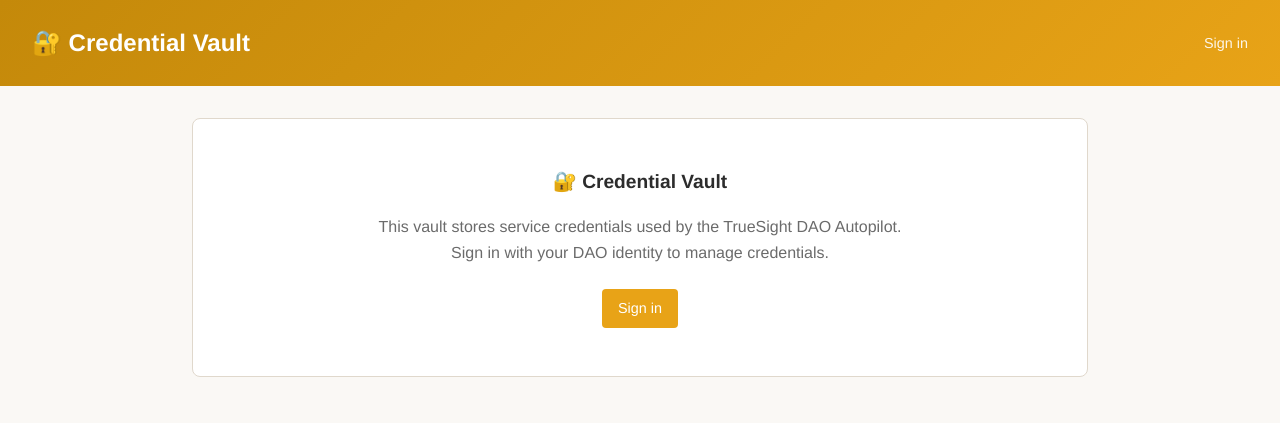
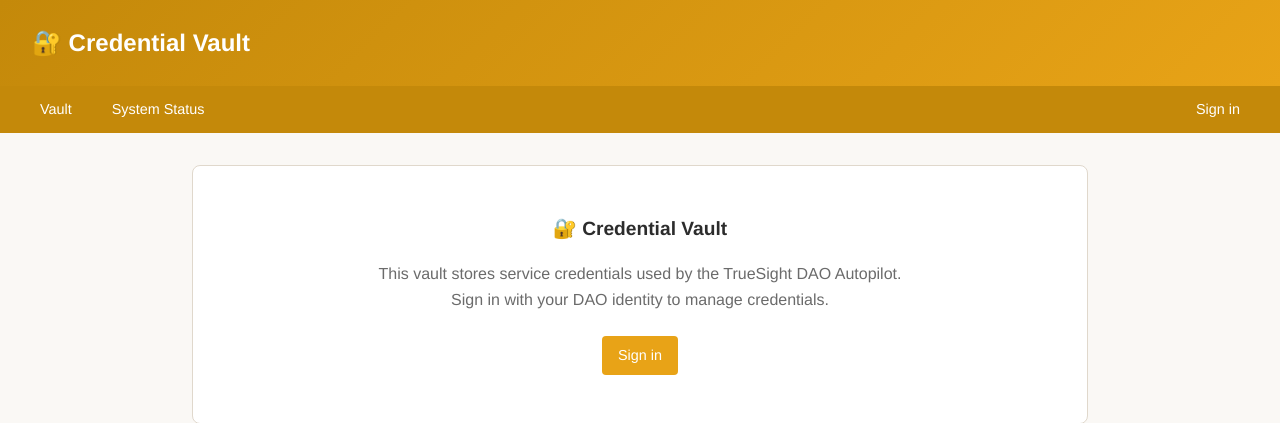
Before and after one commit to TrueSightDAO/truesight_autopilot, a FastAPI app: page /vault in a window 1280 px wide. Shown: the top 423 px of the page. Run offline with FastAPI, Linux system fonts and the light colour scheme; parts of the project's set-up code (start-up, migrations or seed data) failed here and were passed over; some libraries are stand-ins or nearby versions.

Commit message:
feat: add nav bar, system status page, and vault proxy in nginx

```diff
--- a/app/templates/vault/base.html
+++ b/app/templates/vault/base.html
@@ -127,6 +127,26 @@
             color: var(--text-muted);
         }
         .empty-state p { margin-bottom: 1rem; }
+        .nav-bar {
+            background: var(--saffron-dark);
+            padding: 0.5rem 2rem;
+            display: flex;
+            gap: 1.5rem;
+            align-items: center;
+        }
+        .nav-link {
+            color: white;
+            text-decoration: none;
+            font-size: 0.9rem;
+            font-weight: 500;
+            padding: 0.25rem 0.5rem;
+            border-radius: 3px;
+            transition: background 0.2s;
+        }
+        .nav-link:hover {
+            background: rgba(255,255,255,0.15);
+            text-decoration: none;
+        }
         .nudge-card {
             text-align: center;
             padding: 3rem 2rem;
@@ -147,15 +167,18 @@
                 {% else %}
                     <span class="badge badge-guest">Contributor</span>
                 {% endif %}
-                &middot;
-                <a href="/vault">Vault</a>
-                &middot;
-                <a href="/logout">Sign out</a>
-            {% else %}
-                <a href="/vault/login">Sign in</a>
             {% endif %}
         </div>
     </div>
+    <nav class="nav-bar">
+        <a href="/vault" class="nav-link">Vault</a>
+        <a href="/vault/status" class="nav-link">System Status</a>
+        {% if identity %}
+            <a href="/logout" class="nav-link" style="margin-left: auto;">Sign out</a>
+        {% else %}
+            <a href="/vault/login" class="nav-link" style="margin-left: auto;">Sign in</a>
+        {% endif %}
+    </nav>
     <div class="container">
         {% block content %}{% endblock %}
     </div>
--- a/app/vault_routes.py
+++ b/app/vault_routes.py
@@ -124,6 +124,16 @@
     return _templates.TemplateResponse(
         request,
         "login.html",
+        {},
+    )
+
+
+@router.get("/status", response_class=HTMLResponse)
+async def vault_status_page(request: Request):
+    """System status page — shows active tracks, deploy readiness, vault health."""
+    return _templates.TemplateResponse(
+        request,
+        "status.html",
         {},
     )
 
```
Also changed, not shown: app/templates/vault/status.html (added, +104 -0 lines).
